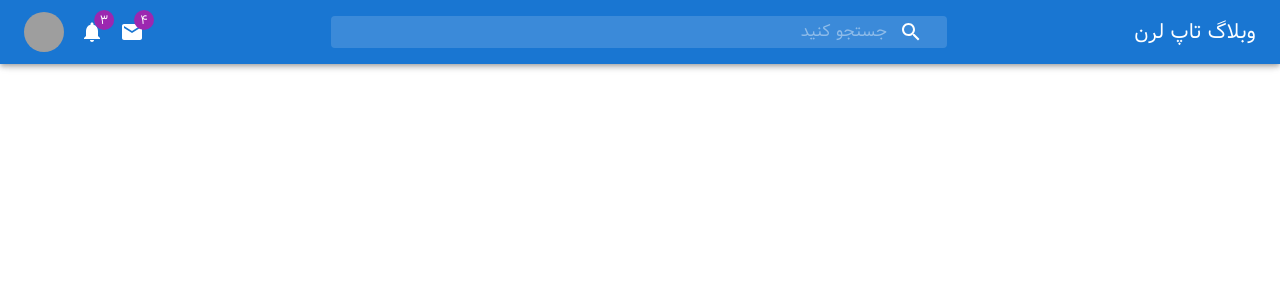
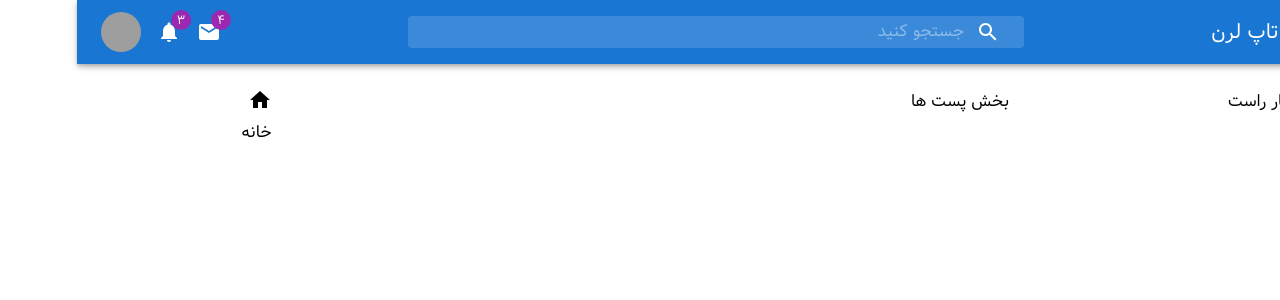
Before and after one commit to mohadeseh-saedpanah76/Material-UI-Project, a React (Create React App) app: page / in a window 1280 px wide. Shown: the top 300 px of the page. Built offline with nearby package versions, Linux system fonts and the light colour scheme; grey boxes are pictures that could not be loaded.

Commit message:
changes10

```diff
--- a/src/App.js
+++ b/src/App.js
@@ -1,9 +1,27 @@
+import { Grid } from "@mui/material";
 import Navbar from "./Components/Navbar";
+import Rightbar from "./Components/Rightbar"
+import Feed from "./Components/Feed"
+import Leftbar from "./Components/Leftbar";
 
 function App() {
   return (
     <div>
      <Navbar/>
+
+     <Grid container>
+      <Grid item sm={3}>
+        <Rightbar/>
+      </Grid>
+
+      <Grid item sm={7}>
+        <Feed/>
+      </Grid>
+
+      <Grid item sm={2}>
+        <Leftbar/>
+      </Grid>
+     </Grid>
     </div>
   );
 }
--- a/src/Components/Feed.jsx
+++ b/src/Components/Feed.jsx
@@ -1,10 +1,19 @@
+import { useTheme ,Container, } from '@mui/material'
 import React from 'react'
 
+
 const Feed = () => {
+  const theme = useTheme()
   return (
-    <div>
-
-    </div>
+      <Container
+        sx={{
+          paddingTop:theme.spacing(10)
+        }}
+      >
+        <div>
+         بخش پست ها
+        </div>
+      </Container>
   )
 }
 
--- a/src/Components/Leftbar.jsx
+++ b/src/Components/Leftbar.jsx
@@ -1,10 +1,22 @@
+import { Home } from '@mui/icons-material'
+import { Container, Typography, useTheme } from '@mui/material'
 import React from 'react'
 
 const Leftbar = () => {
+  const theme = useTheme()
   return (
+   <Container
+    sx={{
+      paddingTop:theme.spacing(10)
+    }}
+   >
     <div>
-
+      <Home/>
+      <Typography>
+        خانه
+      </Typography>
     </div>
+   </Container>
   )
 }
 
--- a/src/Components/Navbar.jsx
+++ b/src/Components/Navbar.jsx
@@ -59,7 +59,8 @@ const Navbar = () => {
             <InputBase placeholder="جستجو کنید"
               sx={{
                 color:"white",
-                marginRight:(theme.spacing(1.5))
+                marginRight:(theme.spacing(1.5)),
+                width:"100%"
               }}
             />
 
--- a/src/Components/Rightbar.jsx
+++ b/src/Components/Rightbar.jsx
@@ -1,10 +1,19 @@
+import { Container, useTheme } from '@mui/material'
 import React from 'react'
 
 const Rightbar = () => {
+  const theme = useTheme()
   return (
-    <div>
+    <Container
+      sx={{
+        paddingTop:theme.spacing(10)
+      }}
+    >
+      <div>
+        ساید بار راست
+      </div>
+    </Container>
 
-    </div>
   )
 }
 
```
